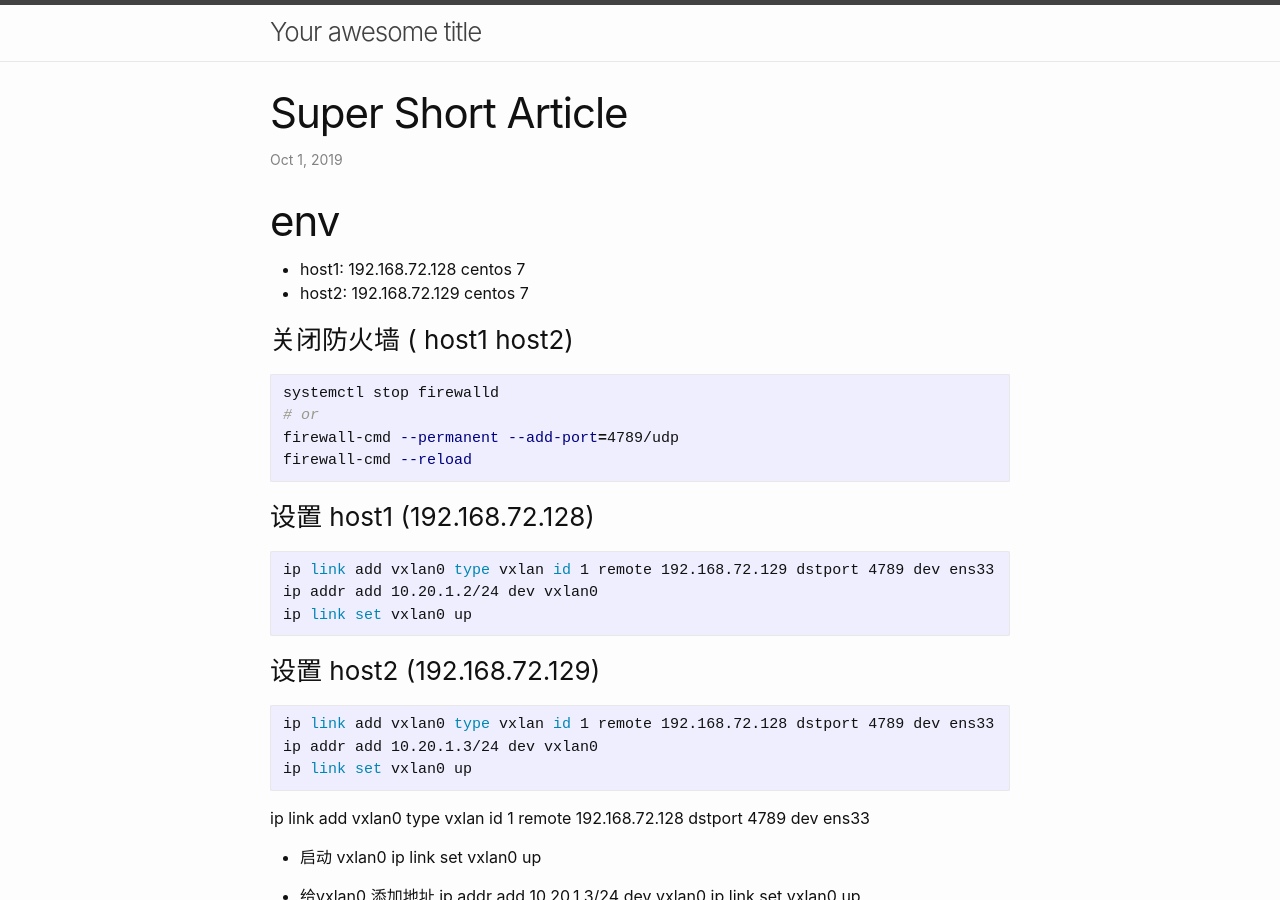
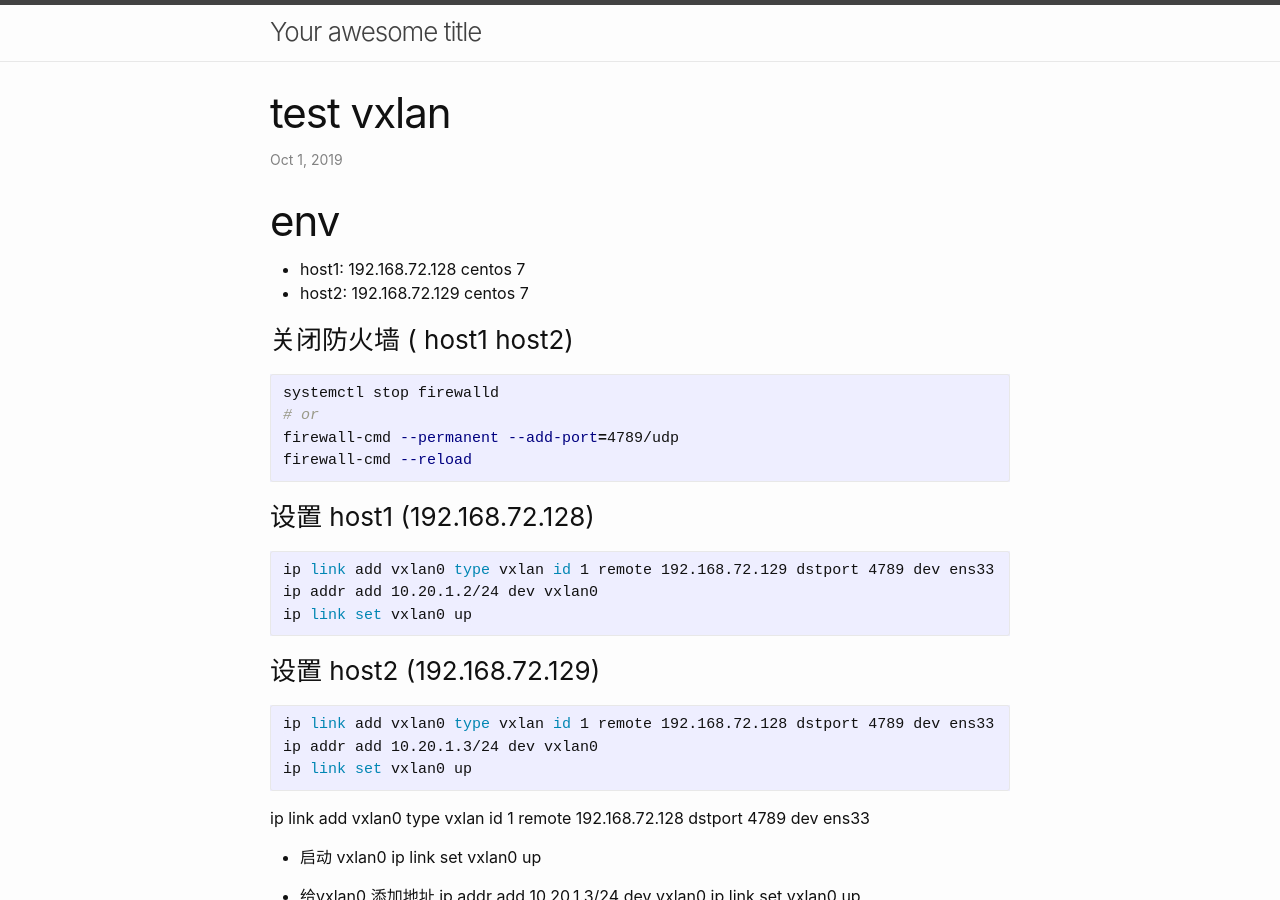
Before and after one commit to shinhwagk/blog, a Jekyll site: the page built from _posts/2019-10-01-super-short-article.md, in a window 1280 px wide and 900 px high. Built offline with Jekyll 4.4.1, drawn with Linux system fonts in a browser that asks for light colours; our own code applies the rules of GitHub Pages for plain Markdown files.

Commit message:
Update 2019-10-01-super-short-article.md

```diff
--- a/_posts/2019-10-01-super-short-article.md
+++ b/_posts/2019-10-01-super-short-article.md
@@ -1,3 +1,9 @@
+---
+layout: post
+title: "test vxlan"
+categories: misc
+---
+
 # env
 
 - host1: 192.168.72.128 centos 7
```
